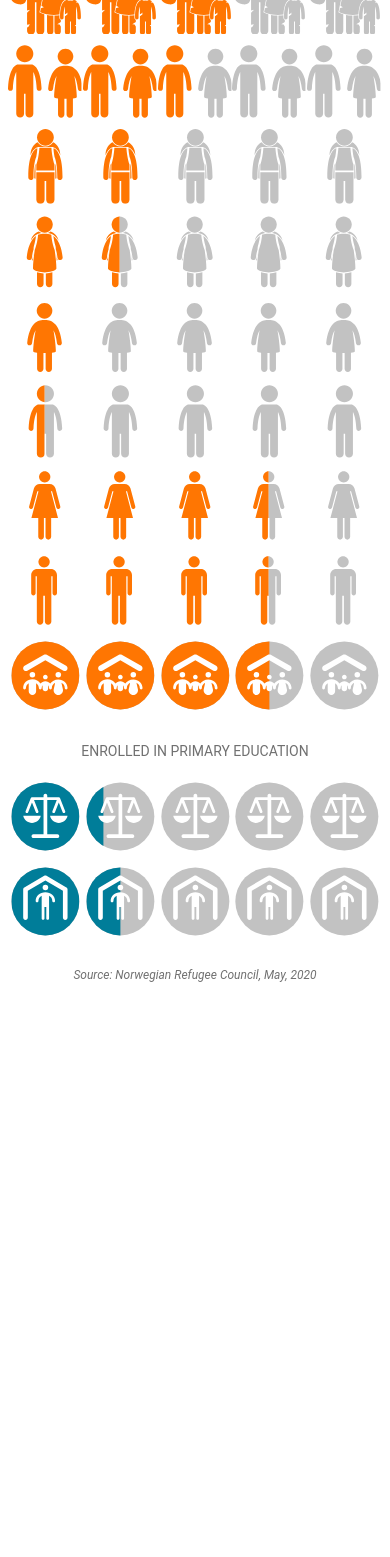
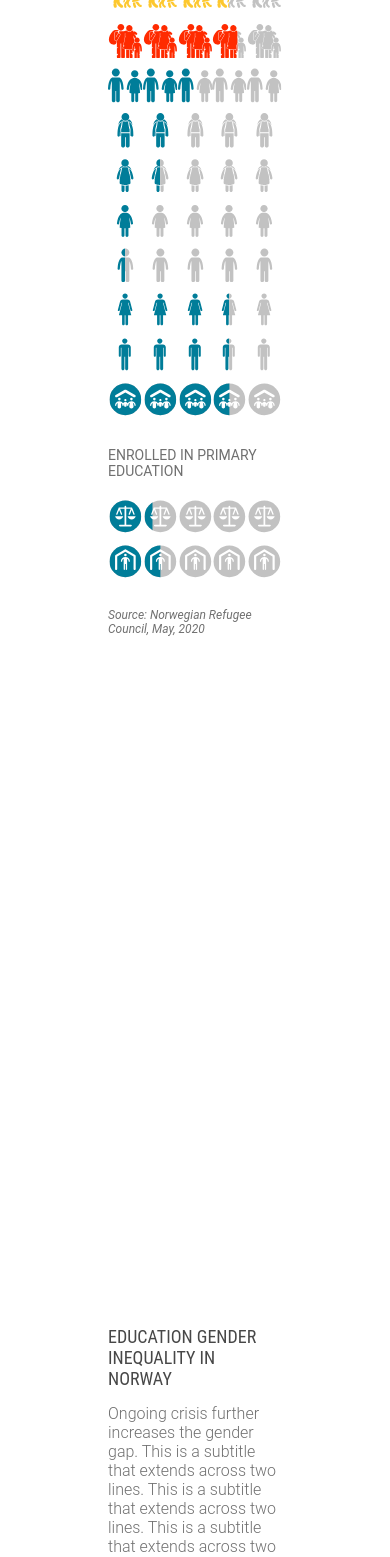
Before and after one commit to ericbolikowski/nrcstat-pictogram-widget-prototype, a React (Create React App) app: page / in a window 390 px wide. Shown: the part 380-1937 px from the top of the page. Built offline with nearby package versions, Linux system fonts and the light colour scheme.

Commit message:
more changes

```diff
--- a/src/App.js
+++ b/src/App.js
@@ -1,17 +1,18 @@
 import React from "react";
 import "./styles.css";
 import { Widget } from "./Widget";
-import { DataColor } from "./config";
+import { DataColor, BackgroundColorKey } from "./config";
 
 const widget = {
   title: "EDUCATION GENDER INEQUALITY IN YEMEN",
   subtitle:
     "Ongoing crisis further increases the gender gap. This is a subtitle that extends across two lines",
   source: "Source: Norwegian Refugee Council, May, 2020",
+  backgroundColor: BackgroundColorKey.White,
   sections: [
     {
       title: "ENROLLED IN PRIMARY EDUCATION",
-      dataColor: DataColor.Orange,
+      dataColor: DataColor.Blue,
       icons: [
         { icon: "PeopleRefugeesRunning", data: 0.7 },
         {
@@ -19,7 +20,11 @@ const widget = {
           data: 0.7,
           overrideDataColor: DataColor.Yellow
         },
-        { icon: "PeopleRefugeeFamily", data: 0.6 },
+        {
+          icon: "PeopleRefugeeFamily",
+          data: 0.75,
+          overrideDataColor: DataColor.Red
+        },
         { icon: "PeopleChildren", data: 0.5 },
         { icon: "PeopleSchoolBoy", data: 0.4 },
         { icon: "PeopleSchoolGirl", data: 0.3 },
@@ -42,17 +47,17 @@ const widget = {
 };
 
 const widget2 = {
-  title: "EDUCATION GENDER INEQUALITY IN YEMEN",
+  title: "EDUCATION GENDER INEQUALITY IN NORWAY",
   subtitle:
-    "Ongoing crisis further increases the gender gap. This is a subtitle that extends across two lines",
+    "Ongoing crisis further increases the gender gap. This is a subtitle that extends across two lines. This is a subtitle that extends across two lines. This is a subtitle that extends across two lines.",
   source: "Source: Norwegian Refugee Council, May, 2020",
   sections: [
     {
       title: "ENROLLED IN PRIMARY EDUCATION",
       dataColor: DataColor.Orange,
       icons: [
-        { icon: "Food", data: 0.5 },
-        { icon: "Camp", data: 0.7 }
+        { icon: "Food", data: 0.21 },
+        { icon: "Camp", data: 0.3 }
       ]
     },
     {
--- a/src/Widget.js
+++ b/src/Widget.js
@@ -1,5 +1,5 @@
 import React from "react";
-import { DataColor, IconBaseColor } from "./config";
+import { BackgroundColorKey, DataColor, IconBaseColor } from "./config";
 import {
   Camp,
   Education,
@@ -39,13 +39,20 @@ const WidgetIconMap = {
   WASH
 };
 
-export function Widget({ title, subtitle, source, sections }) {
-  const background = "white"; // light-grey dark-grey
+export function Widget({
+  title,
+  subtitle,
+  source,
+  backgroundColor = BackgroundColorKey.White,
+  sections
+}) {
   const iconBaseColor =
-    background === "white" ? IconBaseColor.LightGrey : IconBaseColor.DarkGrey;
+    backgroundColor === "white"
+      ? IconBaseColor.LightGrey
+      : IconBaseColor.DarkGrey;
 
   return (
-    <div className="container mobile background-white">
+    <div className={`container mobile background-${backgroundColor}`}>
       <span className="title">{title}</span>
       <span className="subtitle">{subtitle}</span>
       {sections.map((section, key) => (
--- a/src/Widget.scss
+++ b/src/Widget.scss
@@ -1,15 +1,10 @@
-$Icon-LightGrey: #EDEDED;
-$Icon-DarkerGrey: #C2C2C2;
-$Icon-Orange: #FF7602;
-$Icon-Blue: #007D99;
-$Icon-Yellow: #FDC82F;
-$Icon-Red: #FF2B00;
 
 
 .container {
   display: flex;
   flex-direction: column;
   max-width: 700px;
+  padding: 50px 100px;
   .section {
     display: flex;
     flex-direction: column;
@@ -79,6 +74,7 @@ $Icon-Red: #FF2B00;
   }
 }
 .container.background-light-grey {
+  background-color: #919191;
   .title {
     color: #c2c2c2;
   }
@@ -93,6 +89,7 @@ $Icon-Red: #FF2B00;
   }
 }
 .container.background-dark-grey {
+  background-color: #474747;
   .title {
     color: #c2c2c2;
   }
--- a/src/config.js
+++ b/src/config.js
@@ -1,7 +1,7 @@
-export const BackgroundColor = {
-  White: "#ffffff",
-  LightGray: "#919191",
-  DarkGray: "#474747"
+export const BackgroundColorKey = {
+  White: "white",
+  LightGray: "light-grey",
+  DarkGray: "dark-grey"
 };
 export const TextColors = {
   LightestGray: "#C2C2C2",
--- a/src/icons/IconBar.js
+++ b/src/icons/IconBar.js
@@ -3,7 +3,14 @@ import { v4 as uuidv4 } from "uuid";
 
 import "../Widget.scss";
 
-const ICON_COUNT = 5;
+export function isMobileDevice() {
+  return (
+    typeof window.orientation !== "undefined" ||
+    navigator.userAgent.indexOf("IEMobile") !== -1
+  );
+}
+
+const ICON_COUNT = !isMobileDevice() ? 5 : 10;
 
 export const IconBar = (Icon) => ({ data, iconBaseColor, fillColor }) => {
   const iconFillDegrees = useMemo(
```
